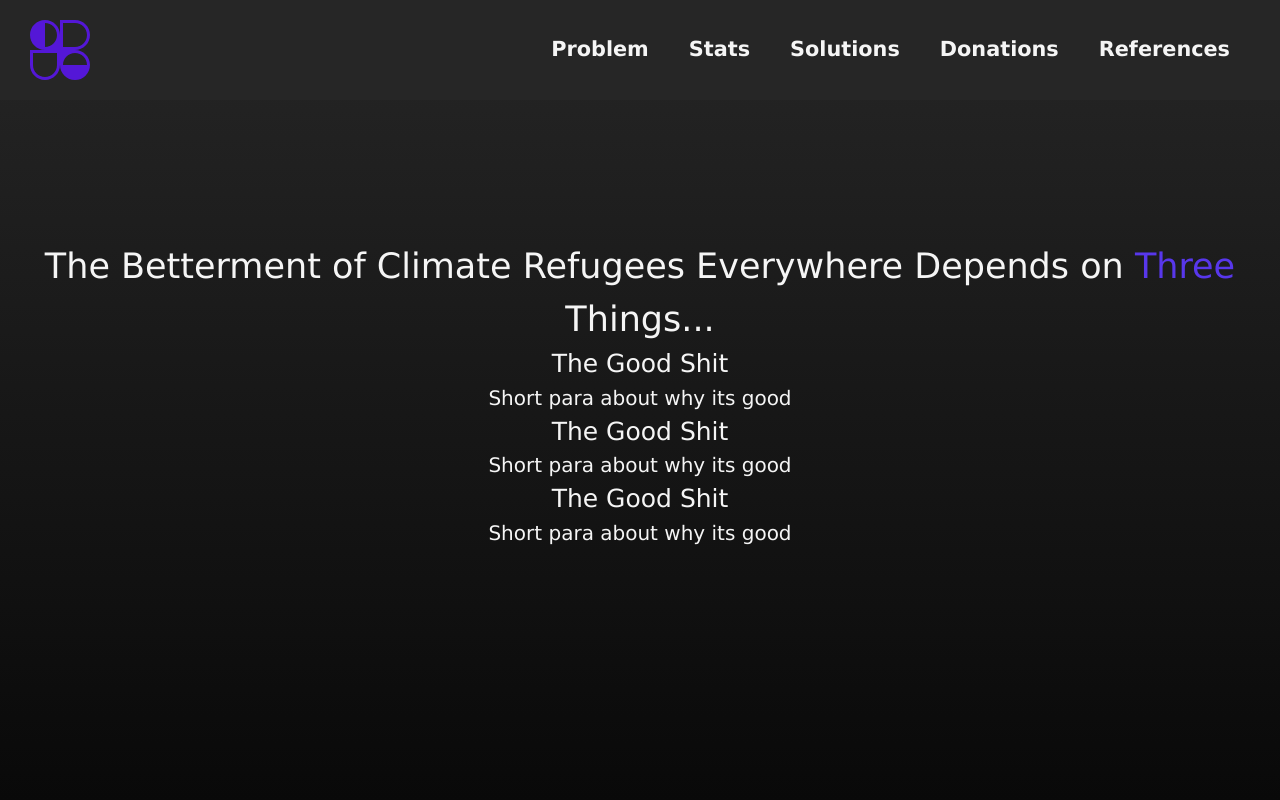
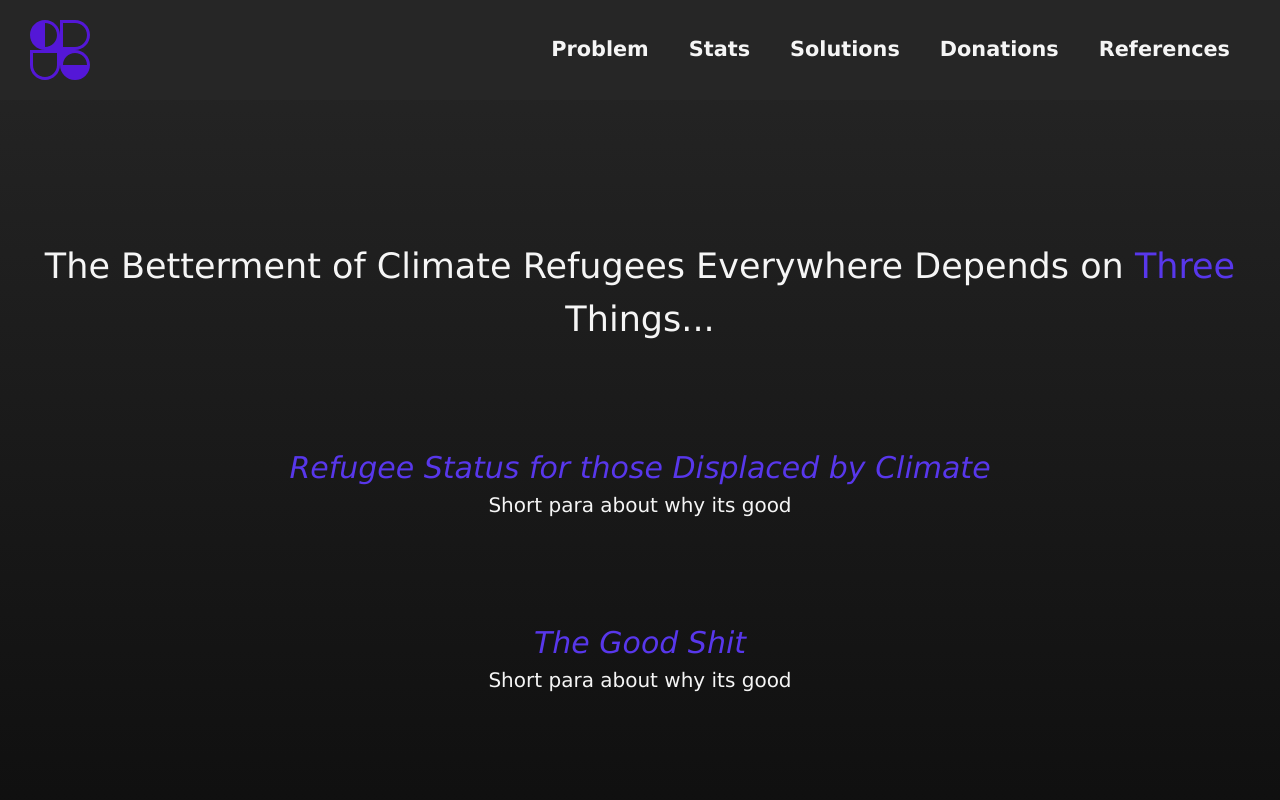
Before and after one commit to clo-info/UGC, a React (Create React App) app in the folder cr_website/: page /Solutions in a window 1280 px wide. Shown: the top 800 px of the page. Built offline with nearby package versions, Linux system fonts and the light colour scheme.

Commit message:
had to stop to move desk

```diff
--- a/cr_website/src/App.css
+++ b/cr_website/src/App.css
@@ -176,8 +176,12 @@
   padding-top: 140px;
   font-size: 35px;
 }
+.Solution{
+  padding-top: 100px;
+}
 .SolutionTitle{
-  font-size: 25px;
+  font-size: 30px;
+  color: rgb(88, 55, 235);font-style: oblique;
 }
 .SolutionBody{
   font-size: 20px;
--- a/cr_website/src/pages/Solutions.js
+++ b/cr_website/src/pages/Solutions.js
@@ -4,19 +4,19 @@ function Solutions() {
     return (
         <div className='SolutionsPage'>
             <h1 className='SolutionPreamble'>The Betterment of Climate Refugees Everywhere Depends on <span style={{color: 'rgb(88, 55, 235)'}}>Three</span> Things...</h1>
-            <div className='Solution1'>
-                <h2 className='SolutionTitle'>The Good Shit</h2>
+            <div className='Solution'>
+                <h2 className='SolutionTitle' style={{color: 'rgb(88, 55, 235)'}}>Refugee Status for those Displaced by Climate</h2>
                     <h3 className='SolutionBody'>
                         Short para about why its good
                     </h3>
             </div>
-            <div className='Solution2'>
+            <div className='Solution'>
                 <h2 className='SolutionTitle'>The Good Shit</h2>
-                    <h3 className='SolutionBody'>
+                    <h3 className='SolutionBody' >
                         Short para about why its good
                     </h3>
             </div>
-            <div className='Solution3'>
+            <div className='Solution'>
                 <h2 className='SolutionTitle'>The Good Shit</h2>
                     <h3 className='SolutionBody'>
                         Short para about why its good
```
